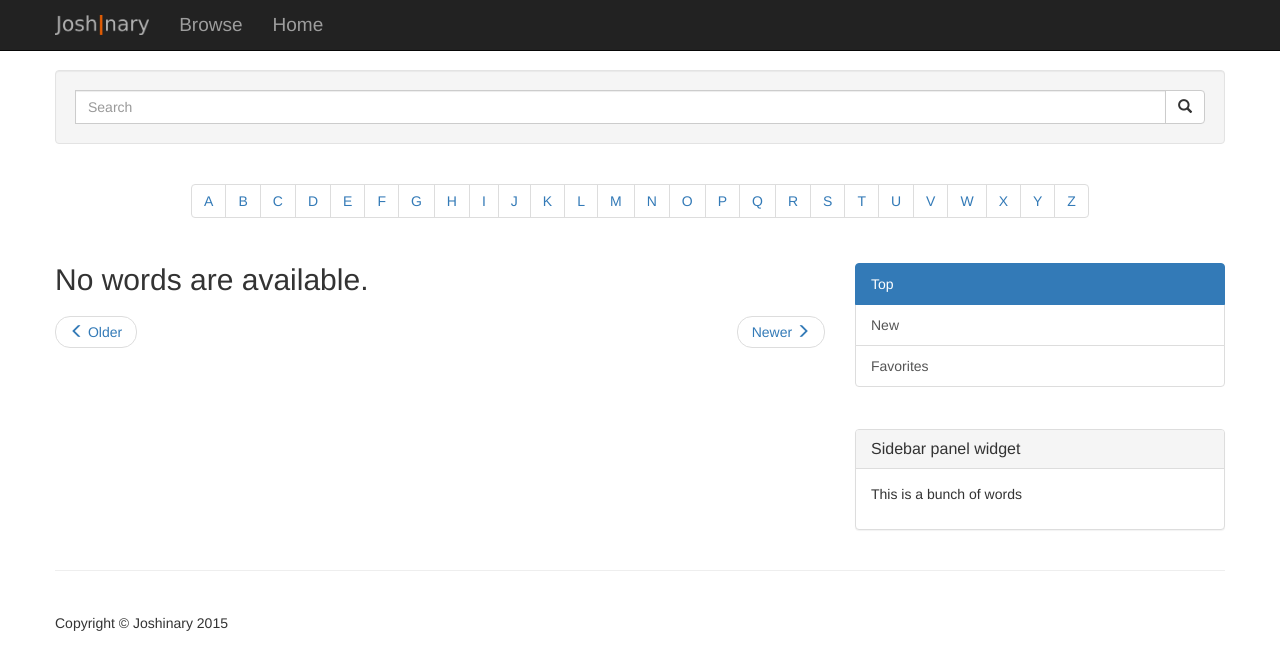
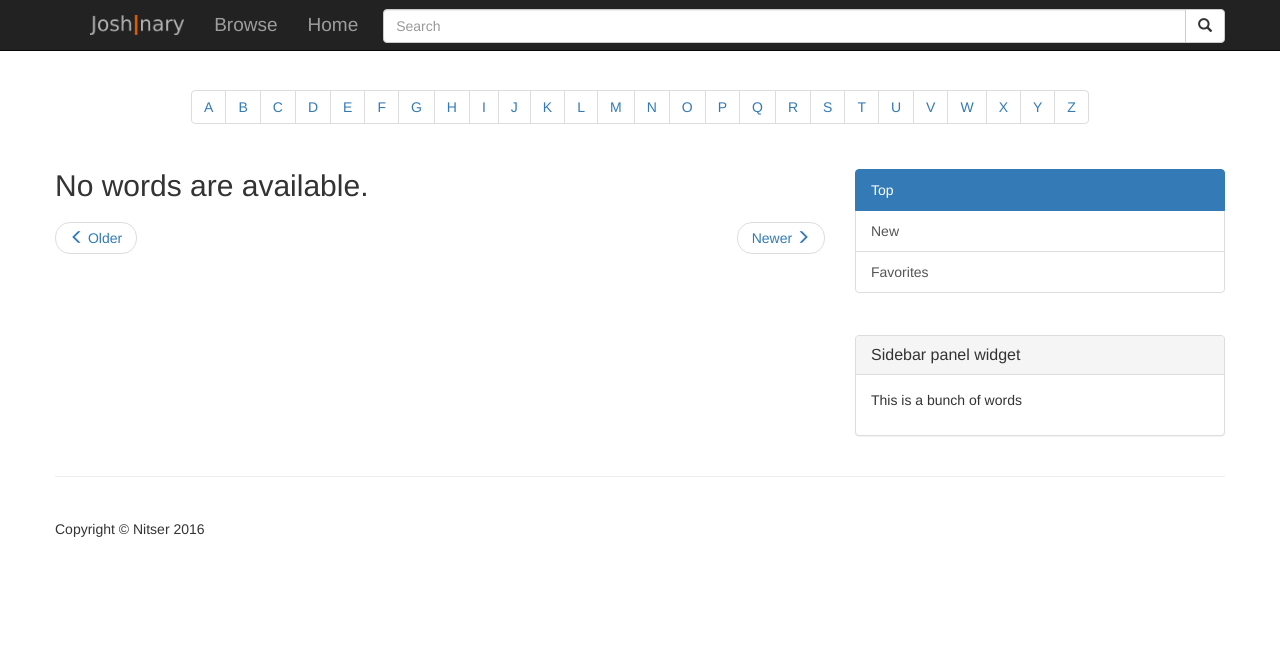
Before and after one commit to thehawkeye8six/joshinary, a Django app: page /words/ in a window 1280 px wide. Shown: the top 670 px of the page. Run offline with Django 3.2, Linux system fonts and the light colour scheme; data that the repository does not hold is empty.

Commit message:
Moved search into top bar.... know to start working on the real stuff

```diff
--- a/joshinary/words/templates/words/index.html
+++ b/joshinary/words/templates/words/index.html
@@ -13,10 +13,8 @@
 		<!-- icons -->
 		<link rel="apple-touch-icon" href="static/assets/img/apple-touch-icon.png">
 		<link rel="shortcut icon" href="favicon.ico">
-
 		<!-- Bootstrap Core CSS file -->
 		<link rel="stylesheet" href="static/assets/css/bootstrap.min.css">
-
 		<!-- Override CSS file - add your own CSS rules -->
 		  <link href="static/assets/css/styles.css" rel="stylesheet" type="text/css" />
 
@@ -40,34 +38,14 @@
 						<span class="icon-bar"></span>
 						<span class="icon-bar"></span>
 					</button>
-					<a class="navbar-brand" href="#"><img src="static/assets/img/JoshinaryLogo.png" height="20px"></a>
-				</div>
-				<!-- /.navbar-header -->
-
-				<!-- Collect the nav links, forms, and other content for toggling -->
-				<div class="collapse navbar-collapse" id="bs-example-navbar-collapse-1">
+					<a class="navbar-brand" style="padding-left:50px"href="#"><img src="static/assets/img/JoshinaryLogo.png" height="20px"></a>
 					<ul class="nav navbar-nav">
 					<li class="navBarWords"><a href="#">Browse</a></li>
-						<li class="navBarWords"><a href="#">Home</a></li>
+					<li class="navBarWords" style="padding-right:10px;"><a href="#">Home</a></li>
 				</ul>
-
-				</div>
-				<!-- /.navbar-collapse -->
-			</div>
-			<!-- /.container-fluid -->
-		</nav>
-		<!-- /.navbar -->
-
-		<!-- Page Content -->
-		<div class="container-fluid">
-			<div class="row">
-				<div class="col-sm-12">
 					<div class="">
-						<div style="">
-							<div class="well">
 						<form action="#">
-									<div class="input-group">
-										<label class="sr-only" for="search-form">Search the site</label>
+							<div class="input-group" style="padding-top:8.5px;">
 								<input type="text" class="form-control" placeholder="Search" id="search-form">
 								<span class="input-group-btn">
 										<button class="btn btn-default" type="button">
@@ -79,10 +57,16 @@
 						</form>
 					</div>
 				</div>
+				<!-- /.navbar-header -->
+				<!-- /.navbar-collapse -->
 			</div>
-				</div>
-			</div>
-			<div style="text-align:center">
+			<!-- /.container-fluid -->
+		</nav>
+		<!-- /.navbar -->
+
+		<!-- Page Content -->
+		<div class="container-fluid">
+			<div style="text-align:center;">
 			  <ul class="pagination">
 			    <li><a href="#">A</a></li>
 			    <li><a href="#">B</a></li>
@@ -116,17 +100,12 @@
 
 			<div class="row">
 				<div class="col-sm-8">
-
-
 					<h2>
-
 						{% if latest_word_list %}
 						<ul>
 						{% for word in latest_word_list %}
 								<!-- Words -->
-
 						<div class="well">
-
 							<div class="media">
 								<div class="media-body">
 									<h4 class="margin-t-0"><a href="{% url 'words:detail' word.id %}">{{ word.word }}</a></h4>
@@ -160,7 +139,6 @@
 							<li class="next"><a href="#">Newer <span class="glyphicon glyphicon-menu-right" aria-hidden="true"></span></a></li>
 						</ul>
 					</nav>
-
 				</div>
 				<div class="col-sm-4" style="Padding-top: 20px;">
 					<!-- list group -->
@@ -169,7 +147,6 @@
 					    <a href="#" class="list-group-item">New</a>
 					    <a href="#" class="list-group-item">Favorites</a>
 					</div>
-
                 	<!-- Panel -->
 					<div class="panel panel-default">
 						<div class="panel-heading">
@@ -182,12 +159,11 @@
 				</div>
 			</div>
 			<!-- /.row -->
-
 			<hr>
 			<footer class="margin-tb-3">
 				<div class="row">
 					<div class="col-lg-12">
-						<p>Copyright &copy; Joshinary 2015</p>
+						<p>Copyright &copy; Nitser 2016</p>
 					</div>
 				</div>
 			</footer>
```
Lines whose indentation alone changed are shown as unchanged.
